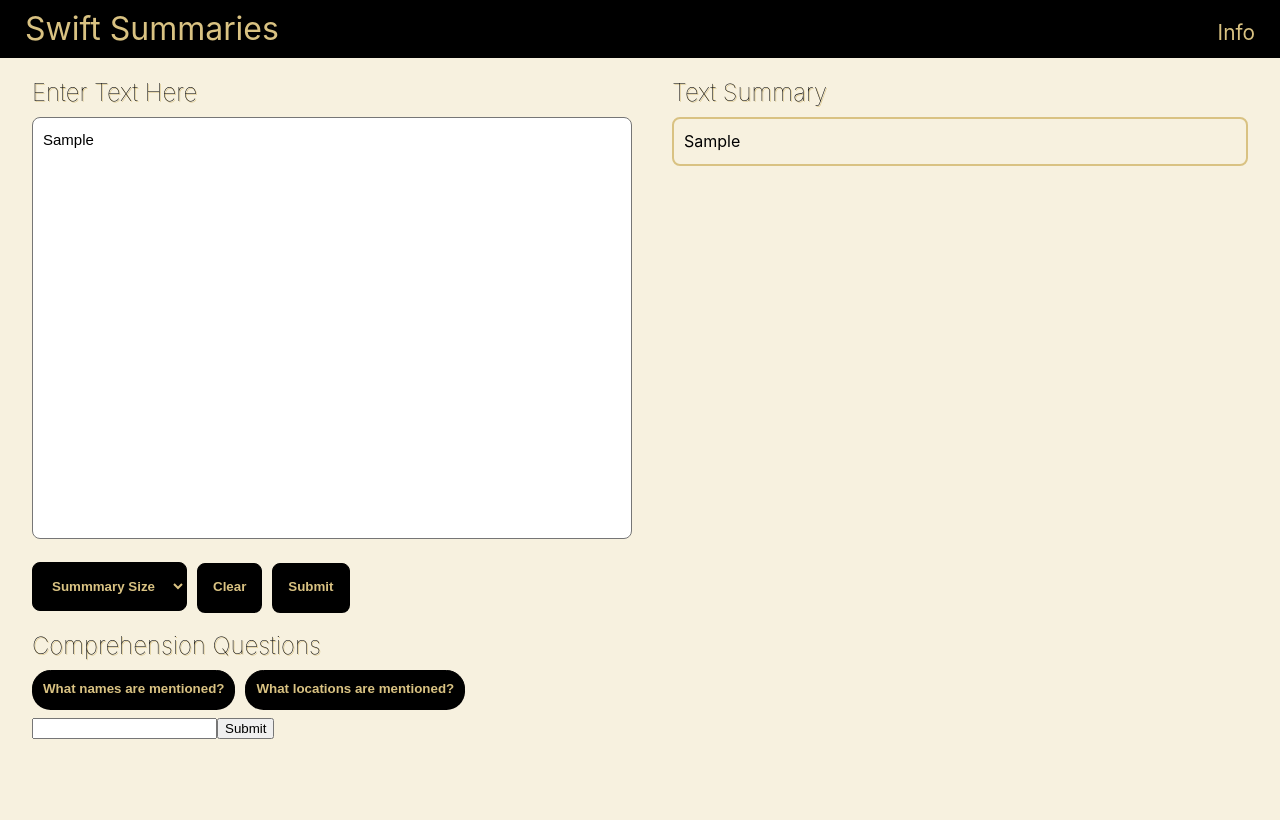
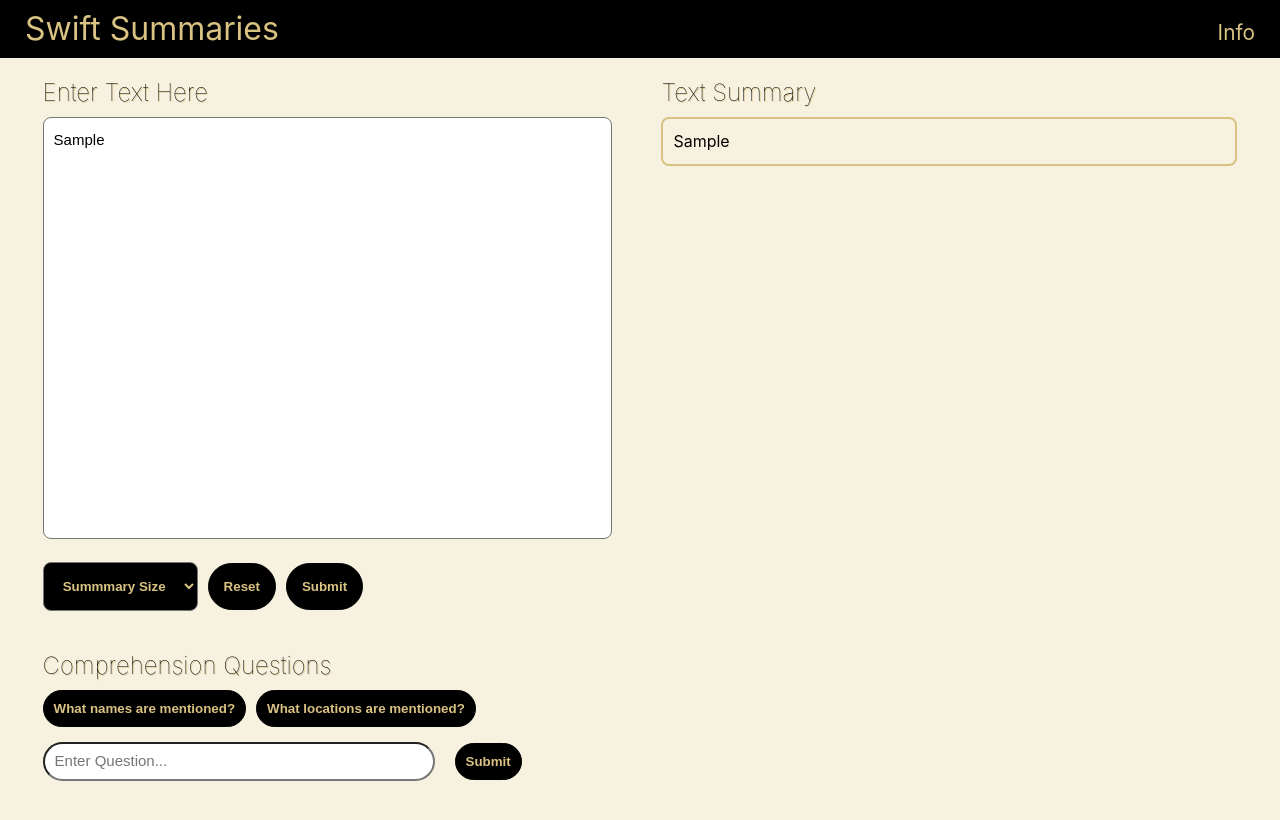
Before and after one commit to qhyltong/swift-summaries, a React (Create React App) app: page / in a window 1280 px wide. Both pictures are taken after typing "Sample" into the empty fields and a click on the input "Submit". Shown: the top 820 px of the page. Built offline with nearby package versions, Linux system fonts and the light colour scheme.

Commit message:
changed buttons, styled QA, reset layout slightly

```diff
--- a/src/App.css
+++ b/src/App.css
@@ -62,8 +62,15 @@ div h1 {
 }
 
 h2 {
-  margin-left: 5%;
   margin-bottom: 10px;
+  display: inline;
+  font-weight: lighter;
+  color: black;
+  text-shadow: 1px 1px #d9c282;
+}
+
+h3 {
+  margin-top: 30px;
   display: inline;
   font-weight: lighter;
   color: black;
@@ -100,7 +107,6 @@ p {
   text-align: center;
   position: relative;
   font-family: arial;
-  border: black solid 1px;
   font-weight: bolder;
 }
 
@@ -122,14 +128,15 @@ option {
   background-color: black;
   color: #d9c282;
   font-weight: bolder;
-  border-radius: 8px;
+  border-radius: 30px;
   display: inline-block;
-  box-shadow: 0 3px black;
   border: black solid 1px;
 }
 
 #submit:hover {
   background-color: #d9c282;
+  border: none;
+  box-shadow: 0 2px black;
   color: black;
 }
 
@@ -144,15 +151,16 @@ option {
   margin-left: 10px;
   background-color: black;
   color: #d9c282;
-  border-radius: 8px;
+  border-radius: 30px;
   display: inline-block;
-  box-shadow: 0 3px black;
   border: black solid 1px;
   font-weight: bolder;
 }
 
 #resetText:hover {
   background-color: #d9c282;
+  border: none;
+  box-shadow: 0 2px black;
   color: black;
 }
 
@@ -170,33 +178,38 @@ option {
   color: #d9c282;
 }
 
-.form {
+.question-form {
   margin-left: 5%;
+  padding-right: 10px;
+  padding-bottom: 15px;
 }
 
 .left {
   float: left;
   display: inline-block;
-  width: 50%;
+  margin-left: 3.33%;
+  margin-right: 1.66%;
+  width: 45%;
   height: 100vh;
 }
 
 .right {
-  margin-left: 2.5%;
-  margin-right: 2.5%;
+  margin-left: 1.66%;
+  margin-right: 3.33%;
   float: right;
   display: inline-block;
   width: 45%;
 }
 
 .questions {
-  margin-top: 20px;
+  margin-top: 40px;
 }
 
 .question-buttons {
   margin: 10px;
   margin-left: 0;
   margin-top: 10px;
+  margin-bottom: 5px;
   padding: 10px;
   border: none;
   background-color: black;
@@ -204,13 +217,70 @@ option {
   font-weight: bolder;
   border-radius: 30px;
   display: inline-block;
-  box-shadow: 0 3px black;
   border: black solid 1px;
 }
 
+
+.question-buttons:hover {
+  background-color: #d9c282;
+  border: none;
+  box-shadow: 0 2px black;
+  color: black;
+}
+
+.questions-buttons:active {
+  box-shadow: none;
+}
+
+
+
+.question-form {
+  margin: 0;
+}
+
+#question-box {
+  border-radius: 20px;
+  margin-bottom: 10px;
+  margin-top: 10px;
+  margin-right: 10px;
+  font-size: 15px;
+  font-family: arial;
+  border-style: black;
+  font: arial;
+  height: 15px;
+  resize: none;
+  padding: 10px 10px;
+  width: 65%;
+  line-height: 1.6;
+}
+
+#question-submit {
+  margin-top: 10px;
+  margin-left: 10px;
+  padding: 10px;
+  border: none;
+  background-color: black;
+  color: #d9c282;
+  font-weight: bolder;
+  border-radius: 30px;
+  display: inline-block;
+  border: black solid 1px;
+}
+
+#question-submit:hover {
+  background-color: #d9c282;
+  border: none;
+  box-shadow: 0 2px black;
+  color: black;
+}
+
+#question-submit:active {
+  box-shadow: none;
+}
+
 .loading {
-  margin-left: 2.5%;
-  margin-right: 2.5%;
+  margin-left: 1.66%;
+  margin-right: 3.33%;
   float: right;
   display: inline-block;
   width: 45%;
--- a/src/Form.js
+++ b/src/Form.js
@@ -19,6 +19,12 @@ function Form(props) {
     props.changeText(currentText);
     props.changeSelection(summarySize);
   }
+
+  function handleReset(event) {
+    props.changeText(null);
+    changeSize(null);
+  }
+
   return(
     <div className="form-div">
       <h2>Enter Text Here</h2>
@@ -31,7 +37,7 @@ function Form(props) {
             <option value="50">50%</option>
             <option value="75">75%</option>
           </select>
-          <input id="resetText" type="reset" value="Clear"/>
+          <input id="resetText" onClick={handleReset} type="reset" value="Reset"/>
           <input id="submit" type="submit" value="Submit"/>
         </div>
       </form>
--- a/src/Questions.js
+++ b/src/Questions.js
@@ -24,7 +24,7 @@ function Questions(props) {
     return(
       <div className="questions">
         <h2>Comprehension Questions</h2>
-        <form onSubmit={(event) => handleSubmit(event, questionText)} className="form">
+        <form onSubmit={(event) => handleSubmit(event, questionText)} className="question-form">
           <button
             id="names-button"
             className="question-buttons"
@@ -32,24 +32,25 @@ function Questions(props) {
             What names are mentioned?
           </button>
           <button
-            id="names-button"
+            id="locations-button"
             className="question-buttons"
             onClick={(event) => questionChange(event, "locations")}>
             What locations are mentioned?
           </button><br/>
-          <input type="text" onChange={handleChange} id="question-box"/>
+          <input type="text" placeholder="Enter Question..." onChange={handleChange} id="question-box"/>
           <input type="submit" value="Submit" id="question-submit"/>
+          <h3>Answer</h3>
+          <div id="answers">
+            <p>{question}</p>
+          </div>
         </form>
-        <div>
-          {question}
-        </div>
       </div>
     );
   }
   return(
     <div className="questions">
       <h2>Comprehension Questions</h2>
-      <form onSubmit={(event) => handleSubmit(event, questionText)} className="form">
+      <form onSubmit={(event) => handleSubmit(event, questionText)} className="question-form">
         <button
           id="names-button"
           className="question-buttons"
@@ -62,7 +63,7 @@ function Questions(props) {
           onClick={(event) => questionChange(event, "location")}>
           What locations are mentioned?
         </button><br/>
-        <input type="text" onChange={handleChange} id="question-box"/>
+        <input type="text" placeholder="Enter Question..." onChange={handleChange} id="question-box"/>
         <input type="submit" value="Submit" id="question-submit"/>
       </form>
     </div>
```
